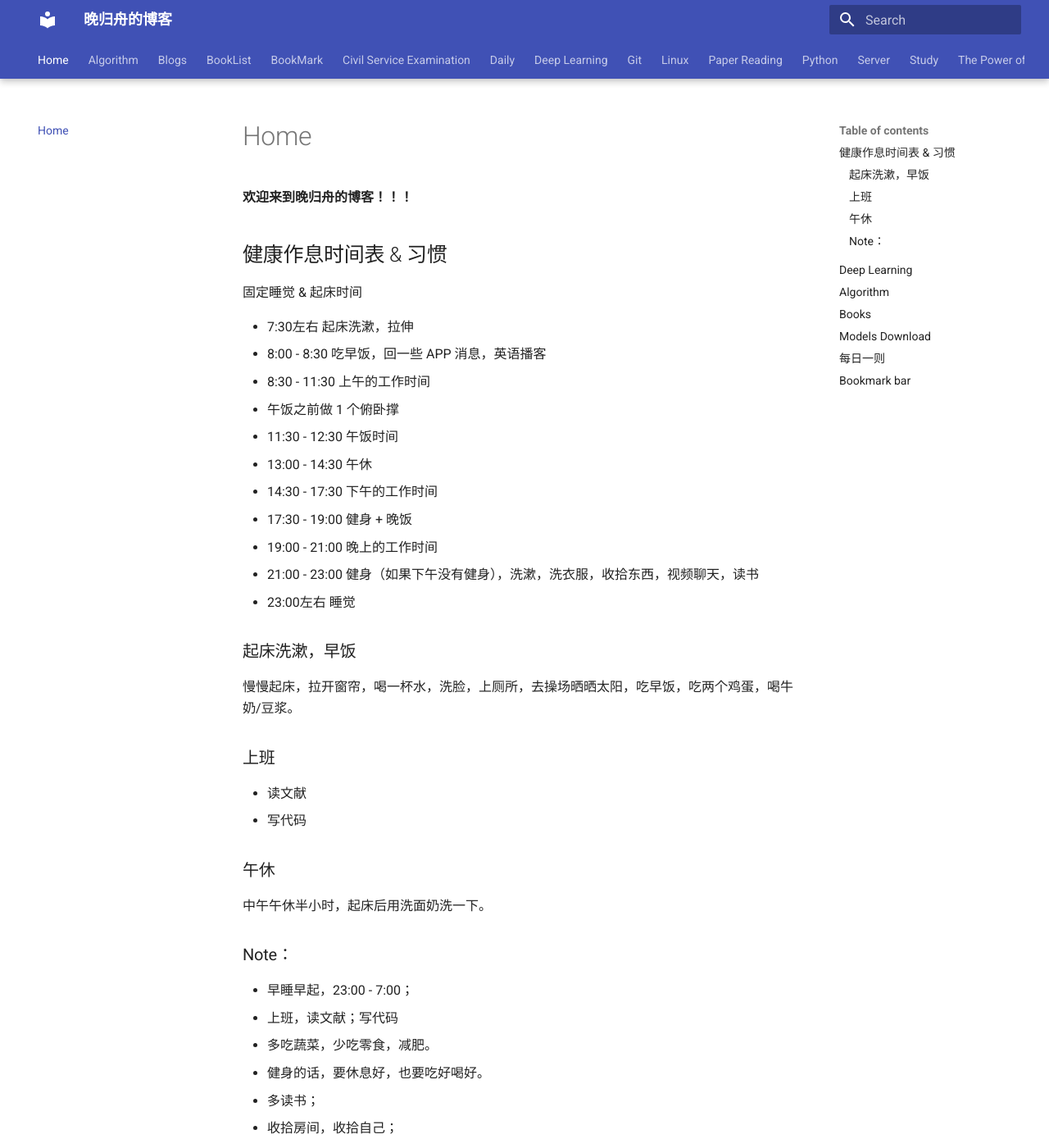
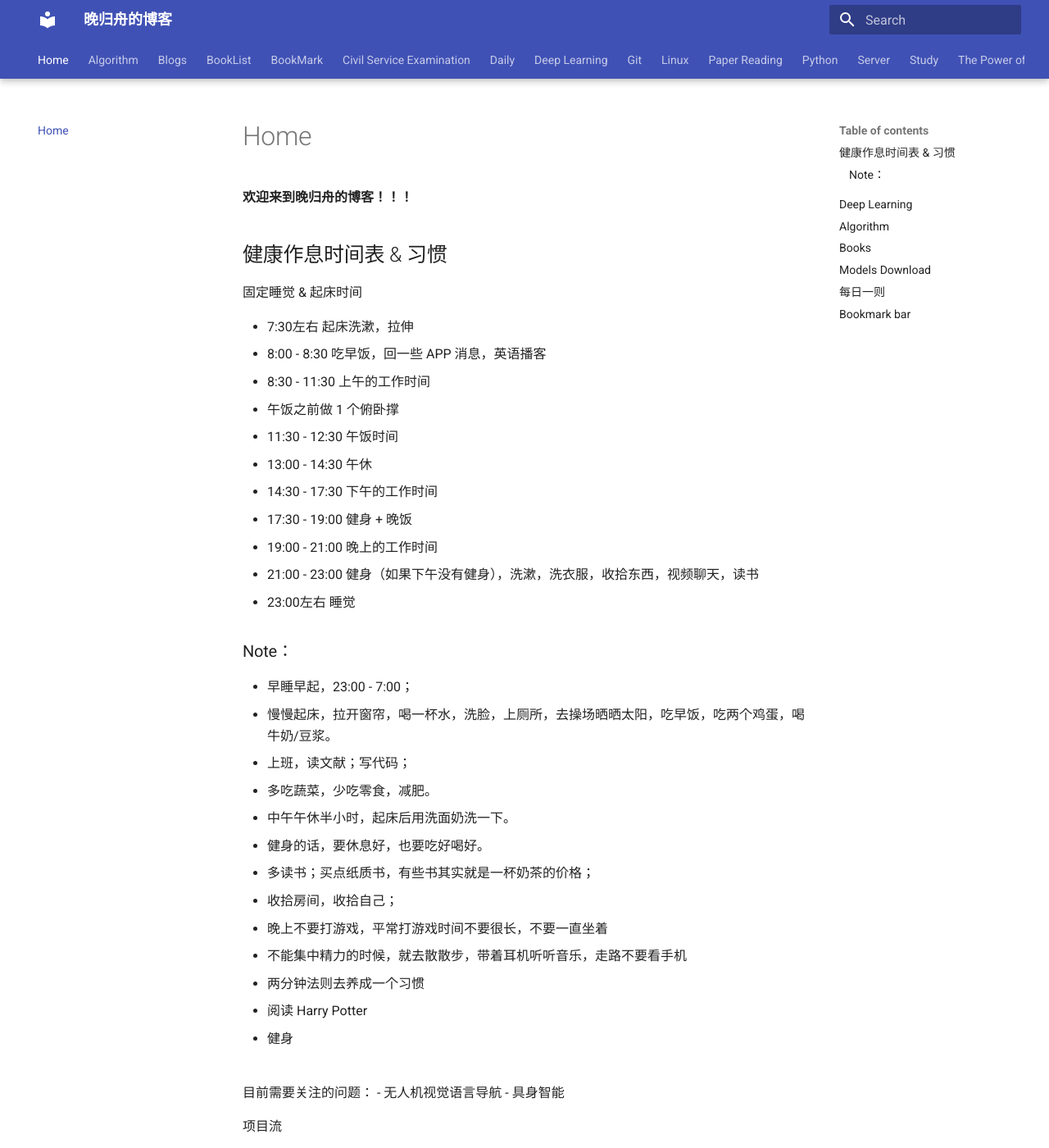
Before and after one commit to WGZ-W/wgz-w.github.io, an MkDocs documentation site: the page built from docs/index.md, in a window 1280 px wide and 1400 px high. Shown: the whole window at 82% size. Built offline with MkDocs 1.6.1 and Material for MkDocs 9.7.7, drawn with Linux system fonts in a browser that asks for light colours.

Commit message:
docs(index.md): add some note

```diff
--- a/docs/index.md
+++ b/docs/index.md
@@ -21,40 +21,21 @@
 - 21:00 - 23:00 健身（如果下午没有健身），洗漱，洗衣服，收拾东西，视频聊天，读书
 - 23:00左右 睡觉
 
-
-### 起床洗漱，早饭
-慢慢起床，拉开窗帘，喝一杯水，洗脸，上厕所，去操场晒晒太阳，吃早饭，吃两个鸡蛋，喝牛奶/豆浆。
-
-### 上班
-- 读文献
-- 写代码
-
-### 午休
-中午午休半小时，起床后用洗面奶洗一下。
-
 ### Note：
 
-<!-- |时间|作息安排|
-|:-:|:-:|
-|7:00 - 7:30| 起床 |
-|-| 早餐 |
-|-| 上班 |
-|-| 午餐 + 午休 |
-|-| 上班 |
-|-| 晚饭 |
-|-| 上班一会 |
-|-| 打球 / 健身 |
-|21：00| 洗漱 / 洗衣服 / 收拾房间 |
-|-| 视频通话 |
-|22:30| 阅读|
-| 23:00| 准时入睡 | -->
-
 - 早睡早起，23:00 - 7:00；
-- 上班，读文献；写代码
+- 慢慢起床，拉开窗帘，喝一杯水，洗脸，上厕所，去操场晒晒太阳，吃早饭，吃两个鸡蛋，喝牛奶/豆浆。
+- 上班，读文献；写代码；
 - 多吃蔬菜，少吃零食，减肥。
+- 中午午休半小时，起床后用洗面奶洗一下。
 - 健身的话，要休息好，也要吃好喝好。
-- 多读书；
+- 多读书；买点纸质书，有些书其实就是一杯奶茶的价格；
 - 收拾房间，收拾自己；
+- 晚上不要打游戏，平常打游戏时间不要很长，不要一直坐着
+- 不能集中精力的时候，就去散散步，带着耳机听听音乐，走路不要看手机
+- 两分钟法则去养成一个习惯
+  - 阅读 Harry Potter
+  - 健身
 
 
 
```
